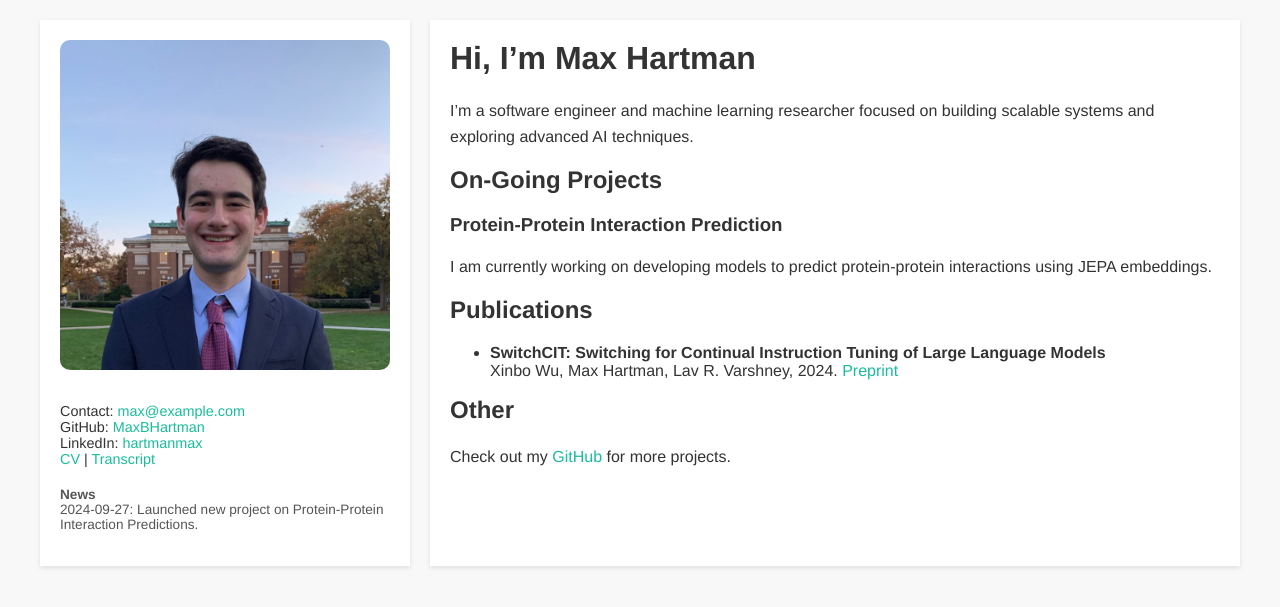
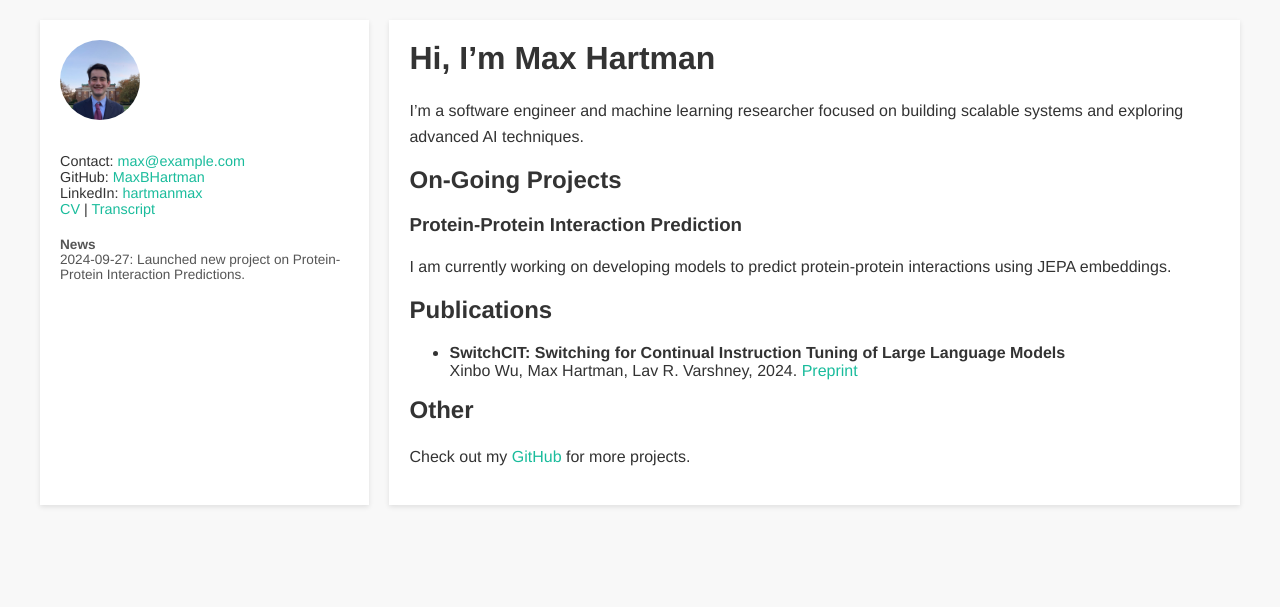
Before and after one commit to MaxBHartman/maxbhartman.github.io, a Jekyll site: the page built from index.md, in a window 1280 px wide. Shown: the top 607 px of the page. Built offline with Jekyll 4.4.1, drawn with Linux system fonts in a browser that asks for light colours.

Commit message:
fix logo

```diff
--- a/css/style.css
+++ b/css/style.css
@@ -16,7 +16,7 @@ body {
 
 /* Sidebar Styling */
 .sidebar {
-  width: 30%;
+  width: 25%; /* Sidebar is now 25% of the page width */
   background-color: #fff;
   padding: 20px;
   margin-right: 20px;
@@ -24,8 +24,9 @@ body {
 }
 
 .profile-pic {
-  width: 100%;
-  border-radius: 10px;
+  width: 80px; /* Smaller logo */
+  height: auto; /* Maintain aspect ratio */
+  border-radius: 50%; /* Circular shape */
   margin-bottom: 15px;
 }
 
```
